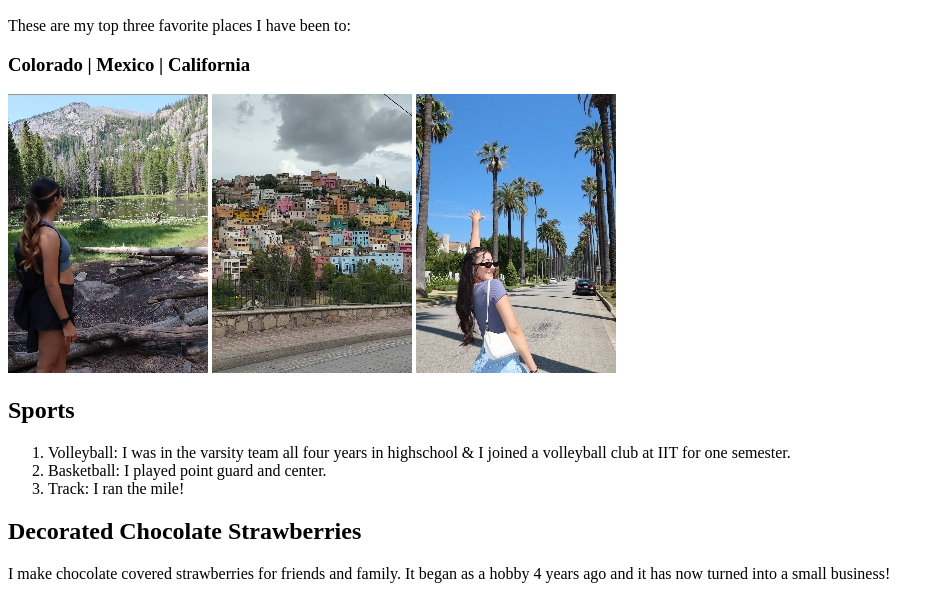
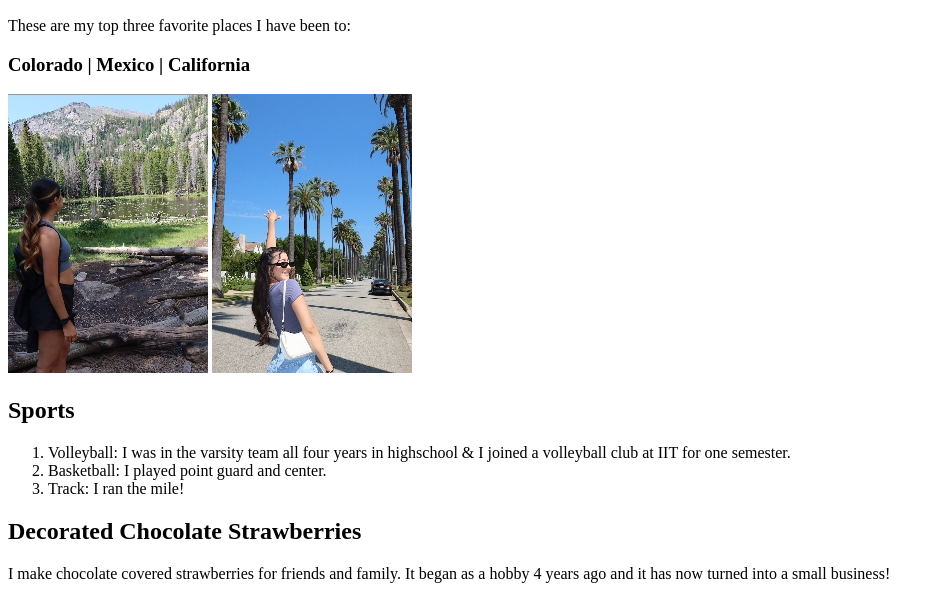
Before and after one commit to kimmm4702/webdev_project1, a plain HTML site: page hobbies.html in a window 1280 px wide. Shown: the part 180-776 px from the top of the page, without its empty margins (0-944 px from the left). Drawn offline with Linux system fonts and the light colour scheme.

Commit message:
updated pictures

```diff
--- a/hobbies.html
+++ b/hobbies.html
@@ -20,7 +20,6 @@
 		<p>These are my top three favorite places I have been to:</p>
 		<h3>Colorado | Mexico | California</h3>
 		<img src="media/colorado.jpg" alt="Mountains with green pine trees and a lake">
-		<img src="media/mexico.jpg" alt="Gray clouds with a view of colorful buildings">
 		<img src="media/california.jpg" alt="California palm trees with blue skies">
 	</section>
 	<section id="sports">
```
